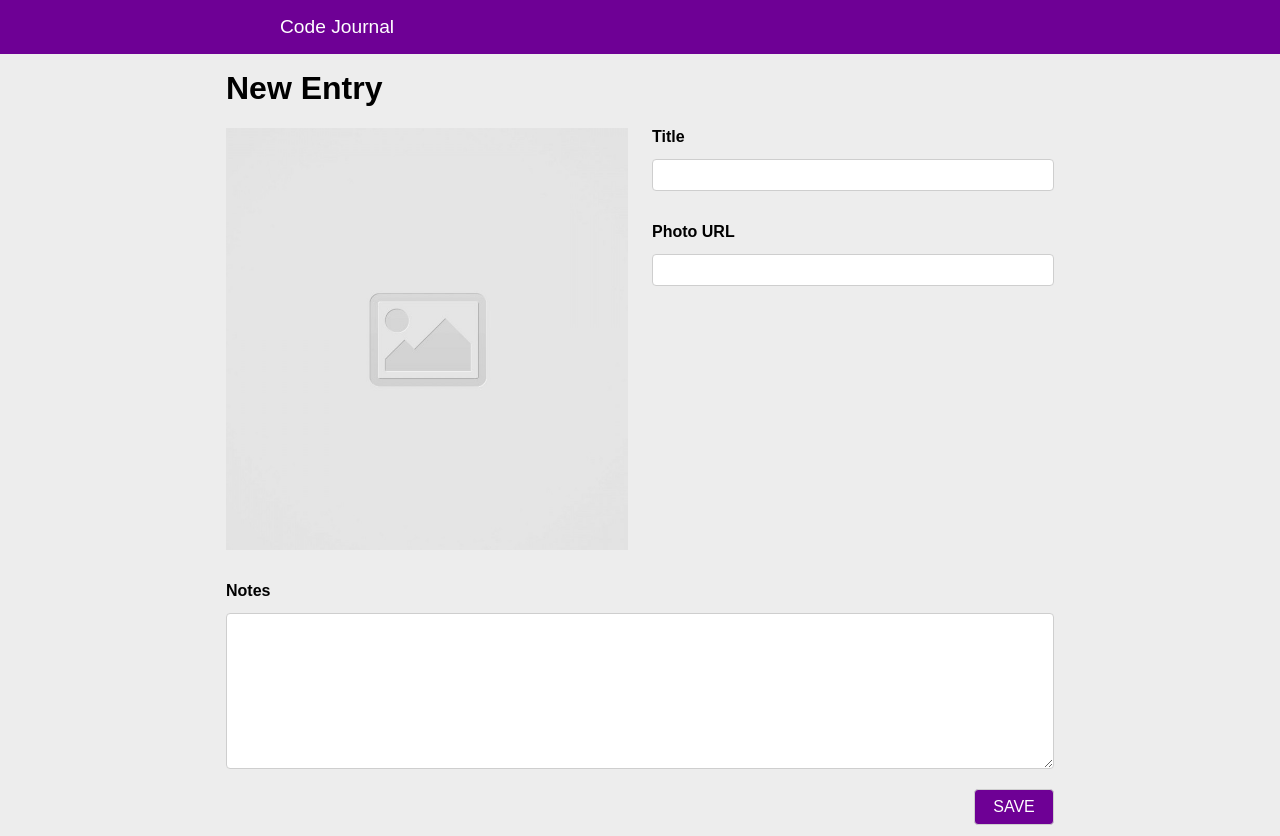
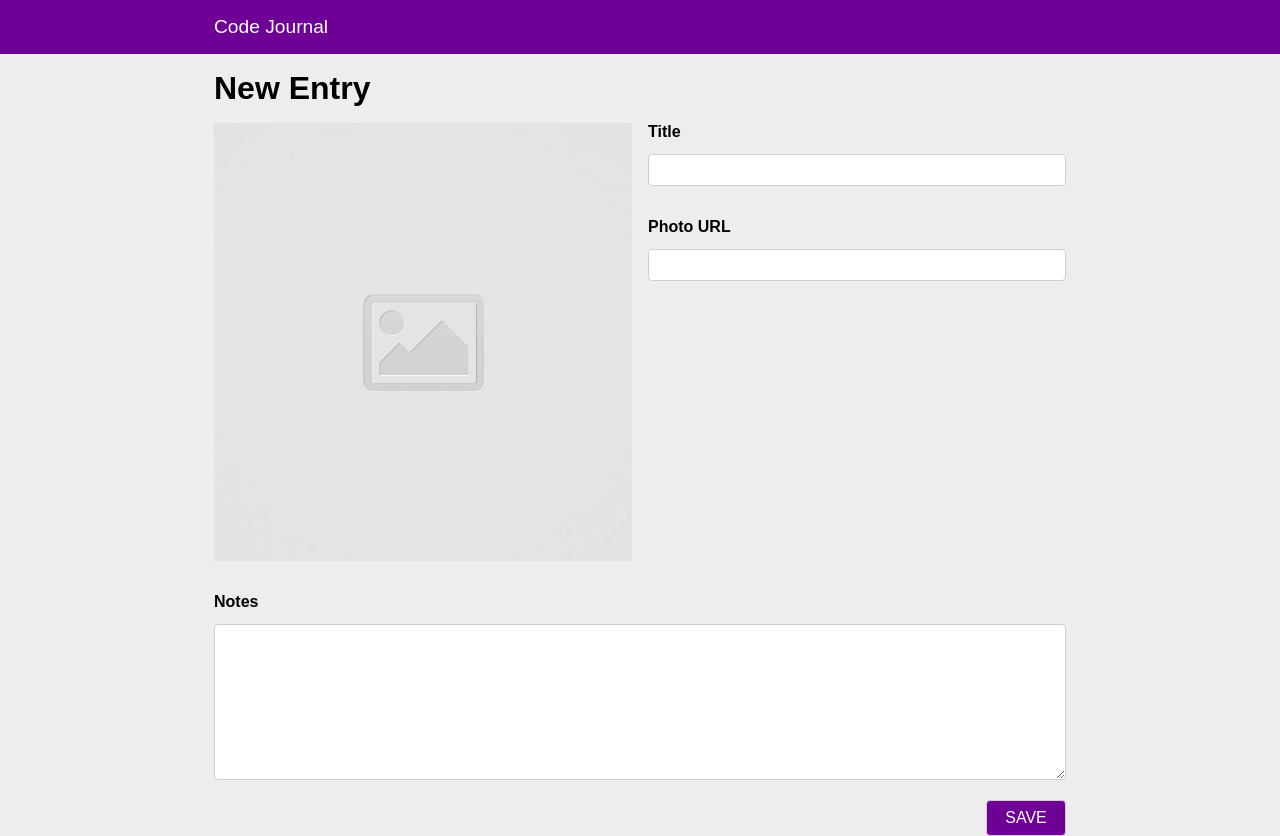
Before and after one commit to Zoey1318/code-journal, a website: page index.html in a window 1280 px wide. Drawn offline with Linux system fonts and the light colour scheme.

Commit message:
fixed commented out code

```diff
--- a/css/layout.css
+++ b/css/layout.css
@@ -23,7 +23,6 @@ body {
   width: 100%;
 }
 
-/* start */
 label,
 input,
 textarea,
@@ -38,7 +37,7 @@ img {
 }
 
 h1 {
-  margin-top: 1rem;
+  margin: 1rem 0;
 }
 
 input,
@@ -72,15 +71,15 @@ label {
   height: 2rem;
 }
 
-.nav {
+header:first-child {
   background-color: rgb(110, 0, 149);
 }
 
 p {
-  margin: 0;
-  padding: 1rem 1.5rem;
   color: white;
   font-size: 1.2rem;
+  margin: 0;
+  padding: 1rem 0;
 }
 
 .inner-row {
@@ -92,21 +91,17 @@ p {
     max-width: 900px;
   }
 
-  .column-full,
-  .column-half {
-    padding: 0 0.75rem;
-  }
-
   .column-half {
     width: 50%;
     margin-bottom: 2rem;
   }
 
-  p {
-    margin-left: 20%;
+  .inner-row {
+    padding-left: 0.5rem;
   }
 
   img {
+    padding-right: 0.5rem;
     width: 100%;
     height: 100%;
   }
--- a/index.html
+++ b/index.html
@@ -17,8 +17,12 @@
 </head>
 <body>
   <header>
-    <div class="nav">
-      <p>Code Journal</p>
+    <div class="container">
+      <div class="row">
+        <div class="column-full">
+          <p>Code Journal</p>
+        </div>
+      </div>
     </div>
   </header>
   <main>
--- a/js/main.js
+++ b/js/main.js
@@ -3,21 +3,25 @@ var $img = document.getElementsByClassName('imageUpload')[0];
 var $formdata = document.getElementsByClassName('formdata')[0];
 
 $photo.addEventListener('input', function (event) {
-  $img.setAttribute('src', event.target.value);
+  if (event.target.value.match(/\.(jpeg|jpg|gif|png)$/) != null) {
+    $img.setAttribute('src', event.target.value);
+  } else {
+    $img.setAttribute('src', './images/placeholder-image-square.jpg');
+  }
 });
 
 var $title = document.getElementById('title');
 var $notes = document.getElementById('notes');
-var inputobj = {};
 
 $formdata.addEventListener('submit', function (event) {
   event.preventDefault();
+  var inputobj = {};
   inputobj.title = $title.value;
   inputobj.notes = $notes.value;
   inputobj.photo = $photo.value;
-  inputobj.data = data.nextEntryId;
+  inputobj.entryID = data.nextEntryId;
   data.nextEntryId++;
   data.entries.push(inputobj);
-  $img.setAttribute('src', 'images/placeholder-image-square.jpg');
+  $img.setAttribute('src', './images/placeholder-image-square.jpg');
   $formdata.reset();
 });
```
